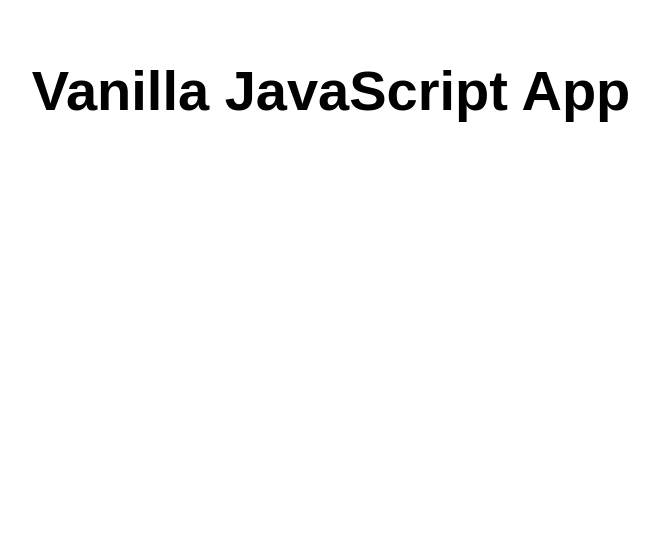
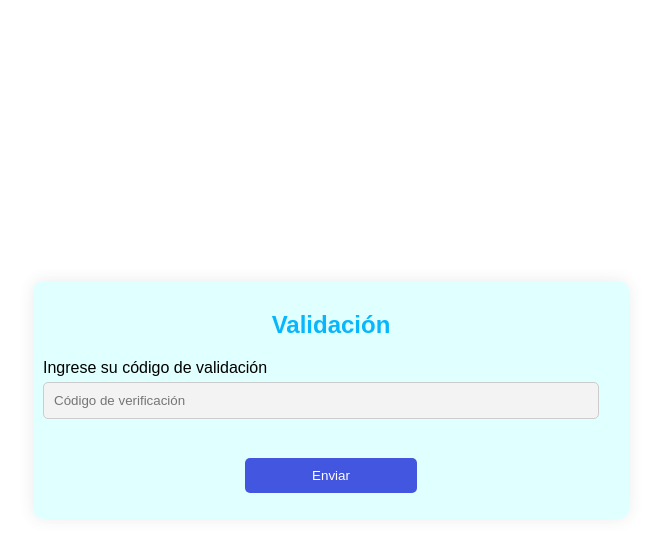
Before and after one commit to dev-GEENE/validacionCreditos, a website: page src/index.html in a window 1280 px wide. Shown: the whole page, without its empty margins (309-969 px from the left). Drawn offline with Linux system fonts and the light colour scheme.

Commit message:
Creación de los archivos base

```diff
--- a/src/index.html
+++ b/src/index.html
@@ -1,17 +1,23 @@
-<!DOCTYPE html>
 <html lang="en">
-
 <head>
-  <meta charset="UTF-8">
-  <meta name="viewport" content="width=device-width, initial-scale=1.0">
-  <link rel="stylesheet" href="styles.css">
-  <title>Vanilla JavaScript App</title>
+    <meta charset="UTF-8">
+    <meta name="viewport" content="width=device-width, initial-scale=1.0">
+    <link rel="stylesheet" href="style.css">
+    <title>Validación</title>
 </head>
-
 <body>
-  <main>
-    <h1>Vanilla JavaScript App</h1>
-  </main>
+    <div class="form-container">
+        <h2>Validación</h2>
+        <form action="https://prod-05.brazilsouth.logic.azure.com:443/workflows/f1a7c177389e454a93a419e3ea6f30a6/triggers/manual/paths/invoke?api-version=2016-06-01&sp=%2Ftriggers%2Fmanual%2Frun&sv=1.0&sig=P4Eb8_Avx72GwbeF3zSceoBD4-tvD9cmOWdE52biQss">
+            <div class="input-form">
+                <label for="input-form">Ingrese su código de validación</label>
+                <input type="text" id="codigo" name="codigo" placeholder="Código de verificación">
+            </div>
+            <div class="botton"></div>
+                <input type="submit" value="Enviar" >
+            </div>
+        </form>
+    </div>
+    <script src="main.js"></script>
 </body>
-
 </html>
--- /dev/null
+++ b/src/main.js
@@ -0,0 +1,57 @@
+document.addEventListener("DOMContentLoaded", function () {
+    const form = document.querySelector("form");
+    const inputCodigo = document.getElementById("codigo");
+
+    form.addEventListener("submit", function(event) {
+        event.preventDefault();
+
+        const codigo = inputCodigo.value.trim();
+
+        if (/^(?=.*[A-Za-z])(?=.*\d)[A-Za-z\d]+$/.test(codigo)) {
+            alert("Código de validación correcto.");
+
+            const data = {
+                codigo_verificacion: codigo
+            };
+
+            // Realiza la solicitud POST al servidor
+            fetch('https://prod-05.brazilsouth.logic.azure.com:443/workflows/f1a7c177389e454a93a419e3ea6f30a6/triggers/manual/paths/invoke?api-version=2016-06-01&sp=%2Ftriggers%2Fmanual%2Frun&sv=1.0&sig=P4Eb8_Avx72GwbeF3zSceoBD4-tvD9cmOWdE52biQss', {
+                method: 'POST',
+                headers: {
+                    'Content-Type': 'application/json'
+                },
+                body: JSON.stringify(data)
+            })
+            .then(response => {
+                if (response.ok) {
+                    console.log('Formulario enviado con éxito');
+                    alert('Formulario enviado con éxito');
+                } else {
+                    console.error('Error en la respuesta del servidor:', response.status);
+                    alert('Hubo un problema al enviar el formulario.');
+                }
+                return response.text();
+            })
+            .then(text => {
+                if (!text) {
+                    console.warn('La respuesta está vacía');
+                    alert('Formulario enviado, pero la respuesta está vacía');
+                } else {
+                    try {
+                        const jsonData = JSON.parse(text);
+                        console.log('Respuesta JSON:', jsonData);
+                    } catch (error) {
+                        console.error('Error al analizar JSON:', error);
+                    }
+                }
+            })
+            .catch(error => {
+                console.error('Error en la solicitud:', error);
+                alert('Hubo un error al enviar el formulario');
+            });
+
+        } else {
+            alert("El código debe contener letras y números.");
+        }
+    });
+});
--- /dev/null
+++ b/src/style.css
@@ -0,0 +1,53 @@
+@import url('https://fonts.googleapis.com/css2?family=Fredoka:wght@300..700&family=Roboto+Slab:wght@100..900&display=swap');
+
+body {
+    display: flex;
+    justify-content: center;
+    align-items: center;
+    height: 100vh;
+    margin: 0;
+    font-family: "Arial", sans-serif; /* Cambiado a Arial */
+    background-color: hsl(180, 100%, 100%);
+}
+
+.form-container {
+    background-color: rgba(220, 255, 255, 0.881);
+    padding: 10px;
+    border-radius: 10px;
+    box-shadow: 0 0 15px rgba(55, 54, 54, 0.1);
+    width: 45%;
+}
+
+.form-container h2 {
+    text-align: center;
+    color: rgb(8, 182, 251);
+}
+
+input,
+textarea {
+    width: 96.5%;
+    padding: 10px;
+    margin-bottom: 10px; /* Manteniendo un margen uniforme */
+    margin-top: 5px;
+    border: 1px solid #ccc;
+    border-radius: 5px;
+    background-color: rgb(243, 243, 243);
+    font-family: "Arial", sans-serif; /* Aplicado Arial también a los inputs y textarea */
+}
+
+input[type="submit"] {
+    background-color: #4356df;
+    color: white;
+    border: none;
+    cursor: pointer;
+    padding: 10px;
+    width: 30%;
+    display: block;
+    margin: 0 auto;
+    margin-top: 5%;
+    transition: background-color 0.3s;
+}
+
+input[type="submit"]:hover {
+    background-color: #58a5bf;
+}
--- a/src/styles.css
+++ /dev/null
@@ -1,21 +0,0 @@
-* {
-  font-family: Arial, Helvetica, sans-serif;
-}
-
-html, body {
-  margin: 0;
-  border: 0;
-  padding: 0;
-  background-color: #fff;
-}
-
-main {
-  margin: auto;
-  width: 50%;
-  padding: 20px;
-}
-
-main > h1 {
-  text-align: center;
-  font-size: 3.5em;
-}
```
